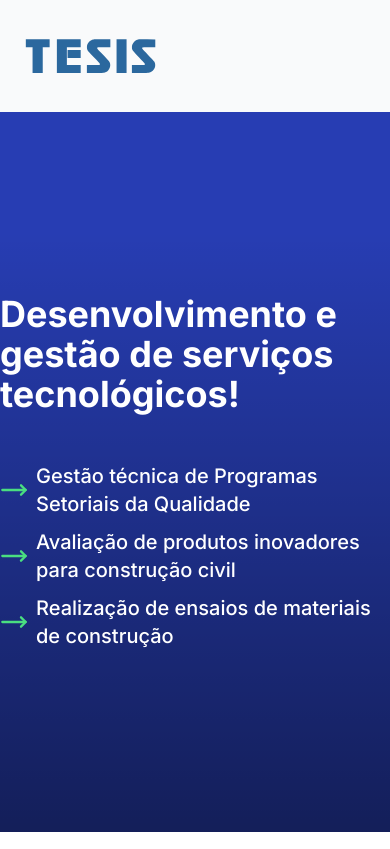
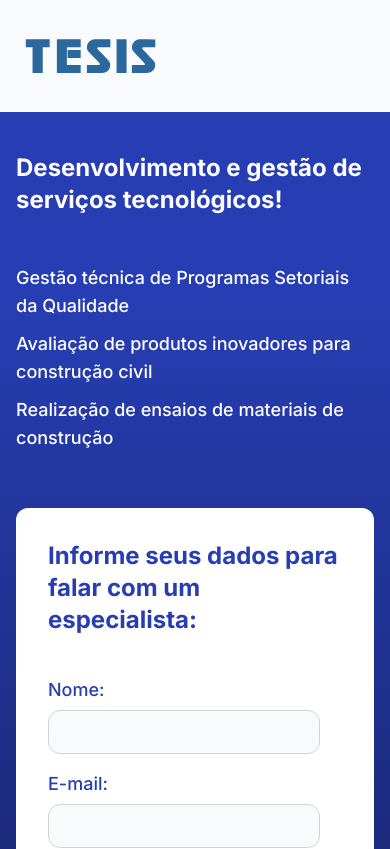
Before and after one commit to rodrigojsdeveloper/tesis, a Next.js app: page / in a window 390 px wide. Shown: the top 849 px of the page. Built offline with nearby package versions, Linux system fonts and the light colour scheme.

Commit message:
refactor: tweaks and improvements to styles and imports

```diff
--- a/package.json
+++ b/package.json
@@ -9,9 +9,11 @@
     "lint": "next lint"
   },
   "dependencies": {
+    "clsx": "^2.1.1",
     "next": "14.2.3",
     "react": "^18",
-    "react-dom": "^18"
+    "react-dom": "^18",
+    "tailwind-merge": "^2.3.0"
   },
   "devDependencies": {
     "@rocketseat/eslint-config": "^2.2.2",
--- a/src/app/layout.tsx
+++ b/src/app/layout.tsx
@@ -1,14 +1,15 @@
 import type { Metadata } from 'next'
 import { Inter } from 'next/font/google'
-import './globals.css'
 import { Header } from '../components/header'
 import { Footer } from '../components/footer'
+import './globals.css'
 
 const inter = Inter({ subsets: ['latin'] })
 
 export const metadata: Metadata = {
   title: 'Tesis',
-  description: 'Generated by create next app',
+  description:
+    'Engenharia e Gestão de Programas da Qualidade, Meio Ambiente e Inovação',
 }
 
 export default function RootLayout({
@@ -17,7 +18,7 @@ export default function RootLayout({
   children: React.ReactNode
 }>) {
   return (
-    <html lang="en">
+    <html lang="pt-BR">
       <body className={inter.className}>
         <Header />
         {children}
--- /dev/null
+++ b/src/components/background.tsx
@@ -0,0 +1,16 @@
+import { cn } from '../utils/cn'
+
+interface BackgroundProps {
+  className: string
+}
+
+export const Background = ({ className }: BackgroundProps) => {
+  return (
+    <div
+      className={cn(
+        'pointer-events-none absolute inset-x-0 from-black/50 to-transparent',
+        className,
+      )}
+    />
+  )
+}
--- a/src/components/consult-widget.tsx
+++ b/src/components/consult-widget.tsx
@@ -1,37 +1,42 @@
 import Image from 'next/image'
 import arrowRight from '@/src/assets/arrow-right.svg'
-
-const techServices = [
-  'Gestão técnica de Programas Setoriais da Qualidade',
-  'Avaliação de produtos inovadores para construção civil',
-  'Realização de ensaios de materiais de construção',
-]
+import { Form } from './form'
+import { Background } from './background'
+import { TECH_SERVICES } from '../utils/constants'
 
 export const ConsultWidget = () => {
   return (
-    <section className="relative flex min-h-[45rem] w-full items-center justify-center bg-blue-200">
-      <div className="z-10 flex w-full max-w-[75rem] flex-col items-center justify-between lg:flex-row">
-        <div className="flex flex-col gap-12">
-          <h1 className="w-full max-w-xl text-4xl font-bold text-white-100">
+    <section
+      id="form"
+      className="relative flex min-h-[45rem] w-full items-center justify-center bg-blue-200 px-4 py-10"
+    >
+      <div className="z-10 flex w-full max-w-[90rem] flex-col items-center justify-between gap-14 xl:flex-row">
+        <article className="flex flex-col gap-12">
+          <h1 className="w-full max-w-xl text-2xl font-bold text-white-100 sm:text-4xl">
             Desenvolvimento e gestão de serviços tecnológicos!
           </h1>
 
           <ul className="flex flex-col gap-2.5">
-            {techServices.map((tech, index) => (
-              <li key={index} className="flex flex-row items-center gap-2">
+            {TECH_SERVICES.map((tech, index) => (
+              <li key={index} className="flex flex-row items-center gap-1">
                 <Image
                   src={arrowRight}
                   alt="Seta para a direita"
                   width={28}
                   height={28}
+                  className="hidden sm:block"
                 />
-                <p className="text-xl font-medium text-white-100">{tech}</p>
+                <p className="text-lg font-medium text-white-100 sm:text-xl">
+                  {tech}
+                </p>
               </li>
             ))}
           </ul>
-        </div>
+        </article>
+
+        <Form />
       </div>
-      <div className="pointer-events-none absolute inset-x-0 bottom-0 h-5/6 bg-gradient-to-t from-black/50 to-transparent" />
+      <Background className="bottom-0 h-5/6 bg-gradient-to-t" />
     </section>
   )
 }
--- a/src/components/footer.tsx
+++ b/src/components/footer.tsx
@@ -3,7 +3,7 @@ import logo from '@/src/assets/logo.svg'
 
 export const Footer = () => {
   return (
-    <footer className="bg-white-300 flex h-48 w-full items-center justify-center p-4">
+    <footer className="flex h-48 w-full items-center justify-center bg-white-300 p-4">
       <Image src={logo} alt="Logo da TESIS" width={153} height={76} />
     </footer>
   )
--- a/src/components/header.tsx
+++ b/src/components/header.tsx
@@ -3,7 +3,7 @@ import logo from '@/src/assets/logo.svg'
 
 export const Header = () => {
   return (
-    <header className="bg-white-200 flex h-28 w-full items-center px-4 py-4 sm:px-16">
+    <header className="flex h-28 w-full items-center bg-white-200 px-4 py-4 sm:px-16">
       <Image src={logo} alt="Logo da TESIS" width={153} height={76} />
     </header>
   )
--- a/src/components/service.tsx
+++ b/src/components/service.tsx
@@ -1,3 +1,5 @@
+import { Background } from './background'
+
 interface ServiceProps {
   index: number
   description: string
@@ -10,7 +12,7 @@ export const Service = ({ index, description }: ServiceProps) => {
         <span className="z-10 text-5xl font-medium text-white-100">
           {index}
         </span>
-        <div className="pointer-events-none absolute inset-x-0 top-0 h-5/6 bg-gradient-to-b from-black/50 to-transparent" />
+        <Background className="top-0 h-5/6 bg-gradient-to-b" />
       </div>
       <p className="text-center text-base font-normal text-black sm:text-lg">
         {description}
--- a/src/components/services.tsx
+++ b/src/components/services.tsx
@@ -1,12 +1,6 @@
+import Link from 'next/link'
 import { Service } from './service'
-
-const objectives = [
-  'Prover suporte para a avaliação de novos produtos e tecnologias',
-  'Reduzir riscos na utilização de novos produtos e tecnologias',
-  'Orientar o mercado na escolha de novos produtos e tecnologias',
-  'Estimular o processo de inovação tecnológica',
-  'Buscar a concessão de uma aprovação técnica, com base em um documento de avaliação técnica',
-]
+import { OBJECTIVES } from '../utils/constants'
 
 export const Services = () => {
   return (
@@ -16,16 +10,18 @@ export const Services = () => {
       </h2>
 
       <ul className="mx-auto grid w-full max-w-[75rem] grid-cols-1 gap-x-10 gap-y-32 sm:grid-cols-2 lg:grid-cols-3">
-        {objectives.map((objective, index) => (
+        {OBJECTIVES.map((objective, index) => (
           <Service key={index} index={index + 1} description={objective} />
         ))}
       </ul>
 
-      <div className="absolute inset-x-0 -bottom-8 mx-auto flex h-16 w-full max-w-sm items-center justify-center rounded-xl bg-yellow-100">
-        <p className="text-center text-xl font-bold text-blue-200">
-          Fale com um especialista
-        </p>
-      </div>
+      <Link href="#form" className="absolute inset-x-0 -bottom-8 mx-4">
+        <div className="mx-auto flex min-h-16 w-full max-w-sm items-center justify-center rounded-xl bg-yellow-100 p-2">
+          <p className="text-center text-xl font-bold text-blue-200">
+            Fale com um especialista
+          </p>
+        </div>
+      </Link>
     </section>
   )
 }
--- /dev/null
+++ b/src/utils/cn.ts
@@ -0,0 +1,6 @@
+import { type ClassValue, clsx } from 'clsx'
+import { twMerge } from 'tailwind-merge'
+
+export const cn = (...inputs: ClassValue[]) => {
+  return twMerge(clsx(inputs))
+}
--- /dev/null
+++ b/src/utils/constants.ts
@@ -0,0 +1,13 @@
+export const TECH_SERVICES = [
+  'Gestão técnica de Programas Setoriais da Qualidade',
+  'Avaliação de produtos inovadores para construção civil',
+  'Realização de ensaios de materiais de construção',
+]
+
+export const OBJECTIVES = [
+  'Prover suporte para a avaliação de novos produtos e tecnologias',
+  'Reduzir riscos na utilização de novos produtos e tecnologias',
+  'Orientar o mercado na escolha de novos produtos e tecnologias',
+  'Estimular o processo de inovação tecnológica',
+  'Buscar a concessão de uma aprovação técnica, com base em um documento de avaliação técnica',
+]
--- a/tailwind.config.ts
+++ b/tailwind.config.ts
@@ -15,7 +15,7 @@ const config: Config = {
           300: '#f1f1f1',
         },
         blue: {
-          100: '#f1f7ff',
+          100: '#ecf4ff',
           200: '#273db3',
         },
         yellow: {
```
Also changed, not shown: 1 other file (tests, documents, lock files or other folders).
